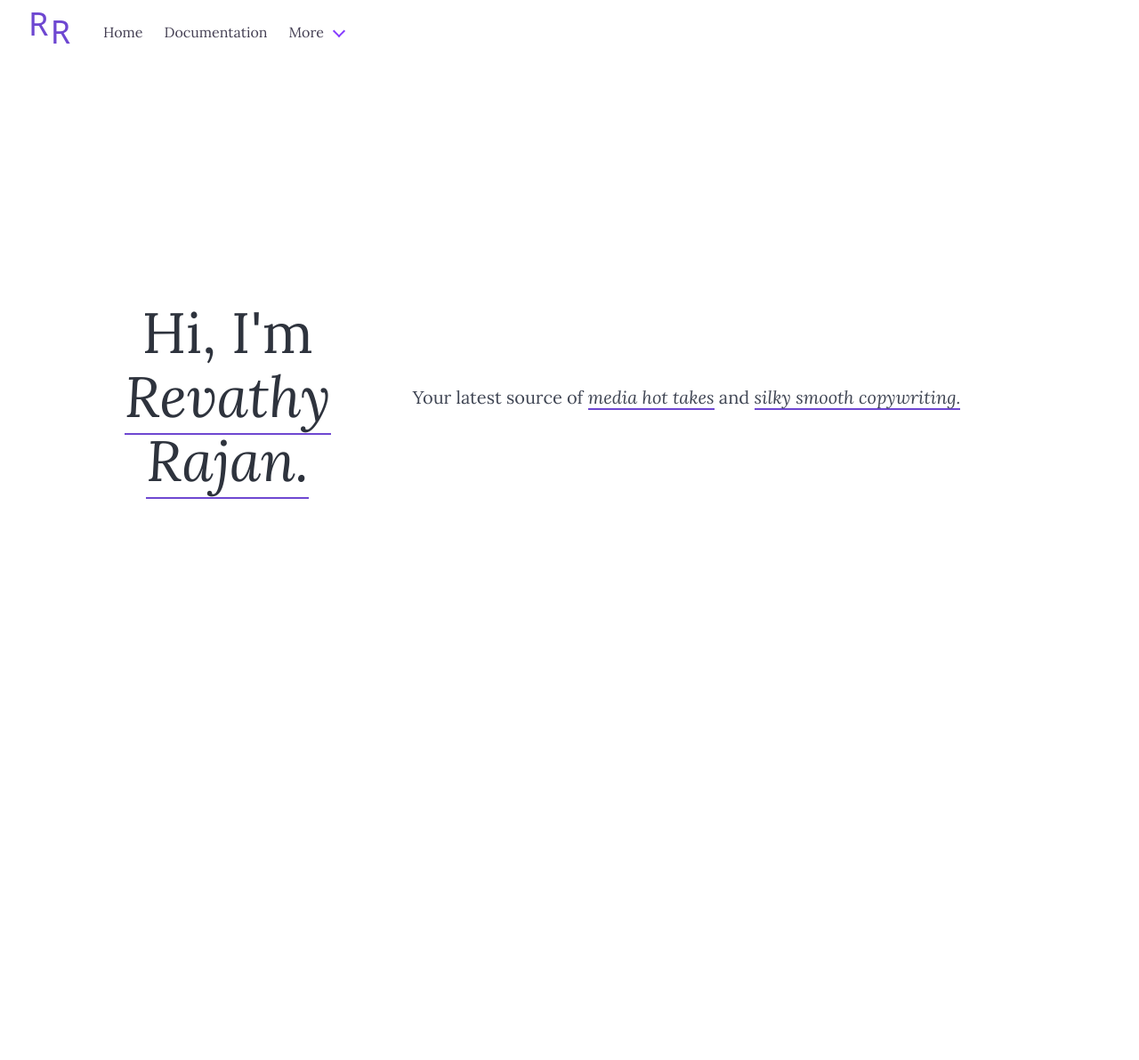
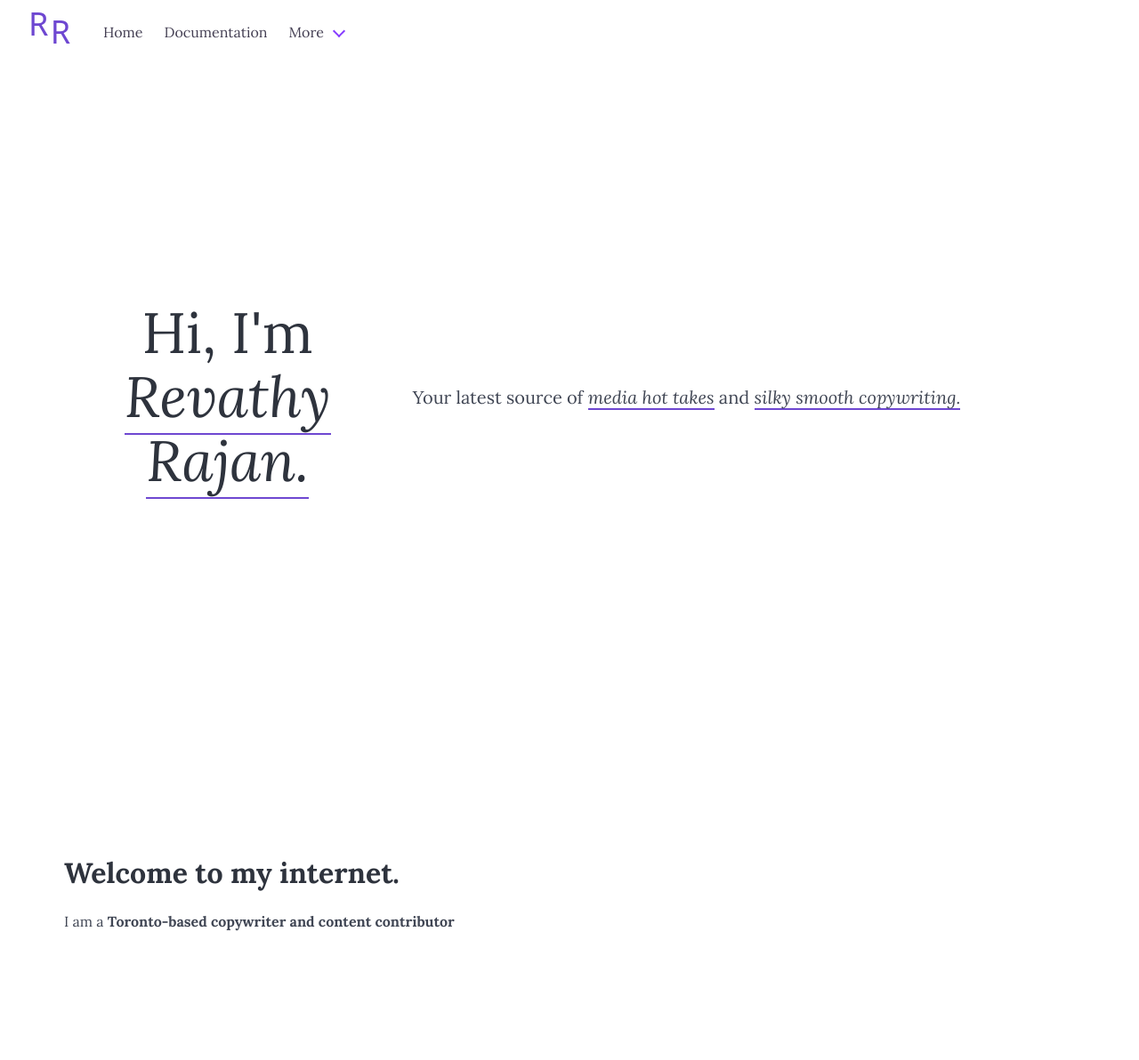
Before and after one commit to aurorastralis/rev-portfolio, a plain HTML site: page index.html in a window 1280 px wide. Shown: the whole page at 89% size. Before the commit the page ends 820 px from the top, so only its background shows below. Drawn offline with nearby package versions, Linux system fonts and the light colour scheme; a web font is replaced by a local one.

Commit message:
Added section class

```diff
--- a/index.html
+++ b/index.html
@@ -71,4 +71,9 @@
     <p class="subtitle">Your latest source of <i>media hot takes</i> and <i>silky smooth copywriting.</i></p>
   </div>
 </section>
+
+<section class="section is-medium">
+    <h1 class="title">Welcome to my internet.</h1>
+    <p>I am a <b>Toronto-based copywriter and content contributor</b></p>
+</section>
 </html>
```
